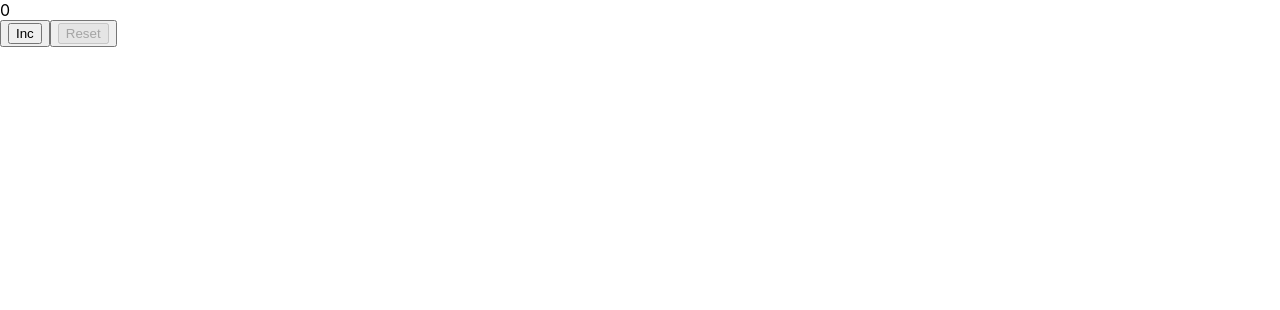
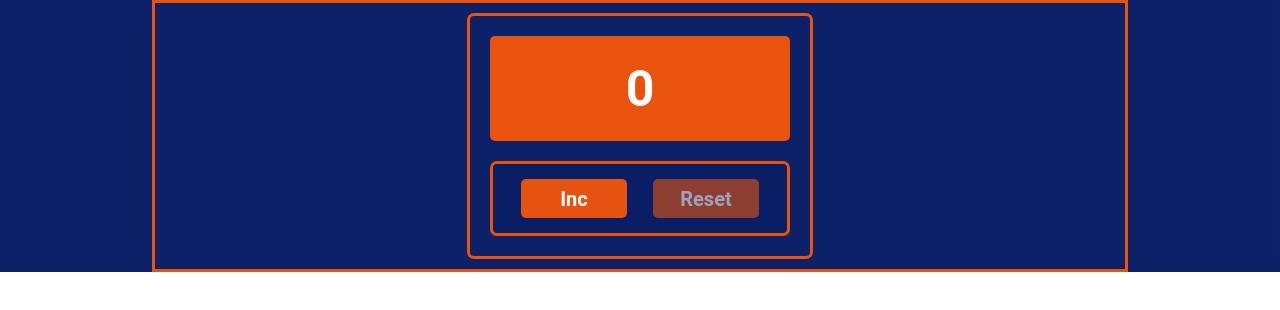
Before and after one commit to EarlMefisto/couter, a React (Create React App) app: page / in a window 1280 px wide. Shown: the top 310 px of the page. Built offline with nearby package versions, Linux system fonts and the light colour scheme.

Commit message:
add styled-components and muscles

```diff
--- a/src/App.css
+++ b/src/App.css
@@ -3,5 +3,9 @@
 }
 
 .stop {
-  color: rgba(194, 40, 40, 0.939);
+  color: rgba(11, 31, 103, 0.964);
 }
+
+button:disabled {
+  opacity: 0.6;
+}
--- a/src/App.tsx
+++ b/src/App.tsx
@@ -1,11 +1,15 @@
 import { useState } from "react";
+import styled from "styled-components";
+
 import "./App.css";
+import { Panel } from "./components/Panel";
 import { Button } from "./components/Button";
-import { Counter } from "./loyout/counters/Counter";
+import { Container } from "./components/Container";
+import { FlexWrapper } from "./components/FlexWrapper";
 
-
-function App() {
+function Counters() {
   const [counter, setCounter] = useState(0);
+  const minNumber = 0;
   const maxNumber = 5;
 
   const onClickIncHandler = () => {
@@ -19,12 +23,62 @@ function App() {
   };
 
   return (
-    <div>
-      <Counter count={counter} maxCount={maxNumber} />
-      <Button title="Inc" onClickHandler={onClickIncHandler} disabled={counter >= maxNumber} />
-      <Button title="Reset" onClickHandler={onClickResetHandler} disabled={counter === 0}/>
-    </div>
+    <StyledCounters>
+      <Container>
+        <FlexWrapper justify="center">
+          <StyledFirstPanel>
+            <Panel count={counter} maxCount={maxNumber} />
+            <StyledButtonBox>
+              <Button
+                title="Inc"
+                onClickHandler={onClickIncHandler}
+                isDisabled={counter >= maxNumber}
+              />
+              <Button
+                title="Reset"
+                onClickHandler={onClickResetHandler}
+                isDisabled={counter === 0}
+              />
+            </StyledButtonBox>
+          </StyledFirstPanel>
+        </FlexWrapper>
+      </Container>
+    </StyledCounters>
   );
 }
 
-export default App;
+export default Counters;
+
+const StyledCounters = styled.div`
+  background-color: rgba(11, 31, 103, 0.99);
+`;
+
+const StyledFirstPanel = styled.section`
+  display: flex;
+  flex-direction: column;
+
+  border: 3px solid rgba(237, 84, 13, 0.99);
+  border-radius: 7px;
+
+  width: 300px;
+  height: 200px;
+
+  padding: 20px;
+  margin: 10px 0;
+`;
+
+const StyledButtonBox = styled.button`
+  display: flex;
+  flex-wrap: wrap;
+  justify-content: space-around;
+  align-items: center;
+
+  border: 3px solid rgba(237, 84, 13, 0.99);
+  border-radius: 7px;
+  background-color: rgba(11, 31, 103, 0.99);
+
+  width: 100%;
+  height: 40%;
+
+  padding: 15px;
+`;
--- a/src/components/Button.tsx
+++ b/src/components/Button.tsx
@@ -1,23 +1,31 @@
-import { useState } from "react";
 import styled from "styled-components";
 
 export type ButtonPropsType = {
   title: string;
   onClickHandler?: () => void;
-  disabled?: boolean;
+  isDisabled?: boolean;
 };
 
 export const Button = (props: ButtonPropsType) => {
   return (
-    <StyledButton>
-      <button onClick={props.onClickHandler} disabled={props.disabled}>
-        {props.title}
-      </button>
+    <StyledButton onClick={props.onClickHandler} disabled={props.isDisabled}>
+      {props.title}
     </StyledButton>
   );
 };
 
+const StyledButton = styled.button`
+  border: none;
+  border-radius: 5px;
 
-const StyledButton = styled.button`
+  width: 40%;
+  height: 100%;
 
-`
+  color: rgba(255, 255, 255, 0.98);
+  background-color: rgba(237, 84, 13, 0.971);
+
+  font-family: "Roboto", sans-serif;
+  font-weight: 700;
+  font-style: normal;
+  font-size: 20px;
+`;
--- /dev/null
+++ b/src/components/Container.ts
@@ -0,0 +1,8 @@
+import styled from "styled-components";
+
+export const Container = styled.div`
+  border: 3px solid rgba(237, 84, 13, 0.99);
+
+  max-width: 970px;
+  margin: 0 auto;
+`;
--- /dev/null
+++ b/src/components/FlexWrapper.tsx
@@ -0,0 +1,16 @@
+import styled from "styled-components";
+
+type FlexWrapperPropsType = {
+  direction?: string;
+  justify?: string;
+  align?: string;
+  wrap?: string;
+};
+
+export const FlexWrapper = styled.div<FlexWrapperPropsType>`
+  display: flex;
+  flex-direction: ${(props) => props.direction || "row"};
+  flex-wrap: ${(props) => props.wrap || "nowrap"};
+  justify-content: ${(props) => props.justify || "flex-start"};
+  align-items: ${(props) => props.align || "stretch"};
+`;
--- /dev/null
+++ b/src/components/Panel.tsx
@@ -0,0 +1,37 @@
+import styled from "styled-components";
+
+export type PanelPropsType = {
+  count: number;
+  maxCount: number;
+};
+
+export const Panel = (props: PanelPropsType) => {
+  return (
+    <StyledPanel>
+      <span className={props.count >= props.maxCount ? "stop" : ""}>
+        {props.count}
+      </span>
+    </StyledPanel>
+  );
+};
+
+const StyledPanel = styled.div`
+  display: flex;
+  justify-content: center;
+  align-items: center;
+  margin-bottom: 20px;
+
+  border: none;
+  border-radius: 5px;
+
+  width: 100%;
+  height: 60%;
+
+  color: rgba(255, 255, 255, 0.99);
+  background-color: rgba(237, 84, 13, 0.99);
+
+  font-family: "Roboto", sans-serif;
+  font-weight: 700;
+  font-style: normal;
+  font-size: 50px;
+`;
--- a/src/index.tsx
+++ b/src/index.tsx
@@ -1,15 +1,15 @@
 import React from 'react';
 import ReactDOM from 'react-dom/client';
 import './index.css';
-import App from './App';
 import reportWebVitals from './reportWebVitals';
+import Counters from './App';
 
 const root = ReactDOM.createRoot(
   document.getElementById('root') as HTMLElement
 );
 root.render(
   <React.StrictMode>
-    <App />
+    <Counters />
   </React.StrictMode>
 );
 
--- a/src/loyout/counters/Counter.tsx
+++ /dev/null
@@ -1,15 +0,0 @@
-
-export type CounterPropsType = {
-  count: number
-  maxCount: number
-};
-
-export const Counter = (props: CounterPropsType) => {
-
-
-    return(
-        <div>
-            <span className={props.count >= props.maxCount ? "stop" : ""} >{props.count}</span>
-        </div>
-    )
-}
```
Also changed, not shown: src/loyout/assets/image/Image20241227212547.png (deleted).
